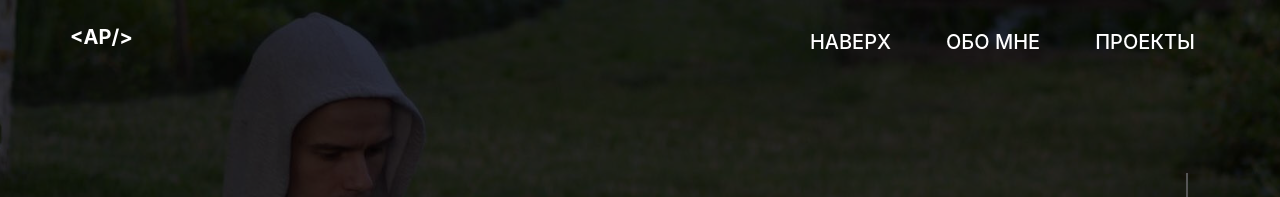
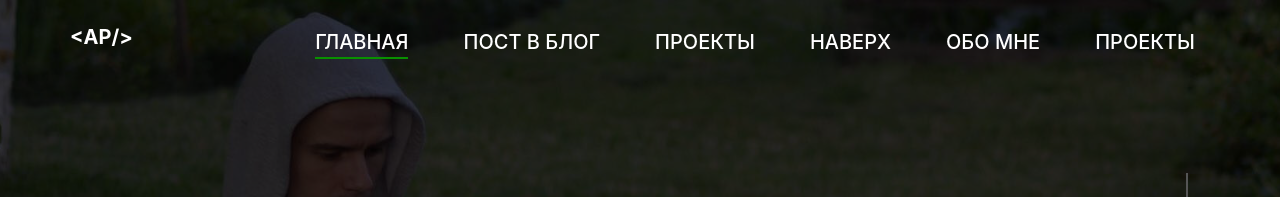
Before and after one commit to shurikation/personal-blog, a website built with webpack: page src/index.html in a window 1280 px wide. Shown: the top 197 px of the page. Built offline with nearby package versions, Linux system fonts and the light colour scheme.

Commit message:
fix: add class and style for active page

```diff
--- a/src/index.html
+++ b/src/index.html
@@ -19,6 +19,9 @@
             <div class="main-header__menu menu">
                 <div class="container">
                     <ul class="menu__list">
+                        <li class="menu__item menu__item--active"><a class="menu__link" href="#">Главная</a></li>
+                        <li class="menu__item"><a class="menu__link" href="#">Пост в блог</a></li>
+                        <li class="menu__item"><a class="menu__link" href="#works">Проекты</a></li>
                         <li class="menu__item"><a class="menu__link" href="#">Наверх</a></li>
                         <li class="menu__item"><a class="menu__link" href="#about">Обо мне</a></li>
                         <li class="menu__item"><a class="menu__link" href="#works">Проекты</a></li>
--- a/src/styles/header.styles.scss
+++ b/src/styles/header.styles.scss
@@ -152,6 +152,12 @@
     transform: scale(1);
   }
 
+  .menu__item--active::before  {
+    cursor: pointer;
+    transition: var(--hover-transition);
+    transform: scale(1);
+  }
+
   .menu__link {
     font-size:  19px;
     text-transform: uppercase;
```
